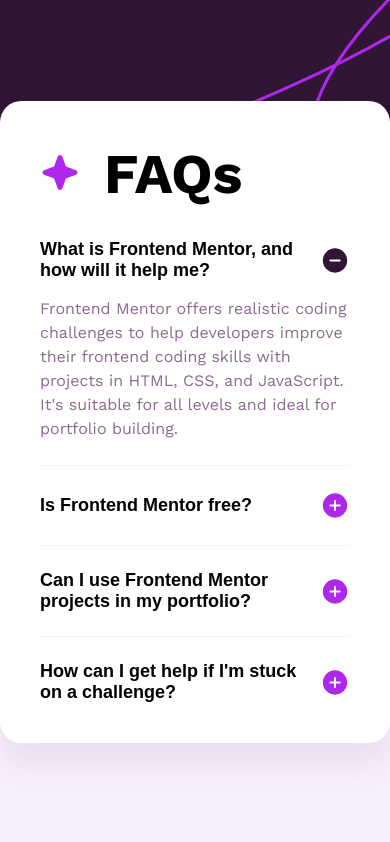
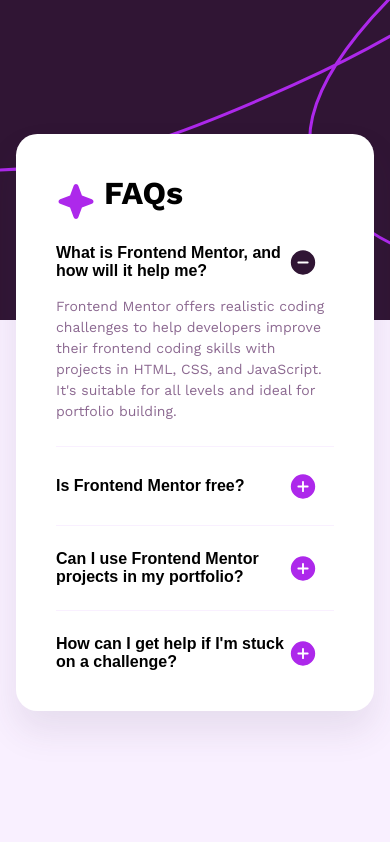
Before and after one commit to astnio/frontend-mentor-faq-accordion, a plain HTML site: page index.html in a window 390 px wide. Drawn offline with Linux system fonts and the light colour scheme.

Commit message:
Added responsive design

```diff
--- a/index.html
+++ b/index.html
@@ -27,7 +27,7 @@
     <main>
       <section class="card">
         <div class="card-title">
-          <picture>
+          <picture class="card-title-picture">
             <img
               src="./assets/images/icon-star.svg"
               alt="" />
@@ -38,7 +38,7 @@
           <li>
             <button class="button">
               What is Frontend Mentor, and how will it help me?
-              <picture>
+              <picture class="card-button-icon">
                 <img
                   data-active="false"
                   src="./assets/images/icon-plus.svg"
@@ -66,7 +66,7 @@
           <li>
             <button class="button">
               Is Frontend Mentor free?
-              <picture>
+              <picture class="card-button-icon">
                 <img
                   data-active="true"
                   src="./assets/images/icon-plus.svg"
@@ -93,7 +93,7 @@
           <li>
             <button class="button">
               Can I use Frontend Mentor projects in my portfolio?
-              <picture>
+              <picture class="card-button-icon">
                 <img
                   data-active="true"
                   src="./assets/images/icon-plus.svg"
@@ -120,7 +120,7 @@
           <li>
             <button class="button">
               How can I get help if I'm stuck on a challenge?
-              <picture>
+              <picture class="card-button-icon">
                 <img
                   data-active="true"
                   src="./assets/images/icon-plus.svg"
--- a/style.css
+++ b/style.css
@@ -24,6 +24,11 @@ h5,
 h6,
 p {
   margin: 0;
+}
+
+picture,
+img {
+  pointer-events: none;
 }
 
 :root {
@@ -89,6 +94,11 @@ main {
   margin-bottom: 32px;
 }
 
+.card-button-icon {
+  width: 30px;
+  height: 30px;
+}
+
 /*** List Items ***/
 
 ul {
@@ -125,8 +135,6 @@ li {
 }
 
 .card-paragraph {
-  /* visibility: hidden; */
-
   color: var(--clr-purple-500);
   font-size: 16px;
   line-height: 150%;
@@ -166,6 +174,7 @@ button.button {
 
   padding: 0;
   margin: 0;
+  padding-right: 1rem;
 
   background-color: transparent;
 
@@ -187,3 +196,26 @@ img[data-active='false'] {
 img[data-active='true'] {
   display: block;
 }
+
+@media screen and (max-width: 640px) {
+  body {
+    padding-inline: 1rem;
+  }
+
+  h1 {
+    font-size: 32px;
+  }
+
+  .card-title-picture {
+    width: 24px;
+    height: 24px;
+  }
+
+  button.button {
+    font-size: 16px;
+  }
+
+  .card-paragraph {
+    font-size: 14px;
+  }
+}
```
